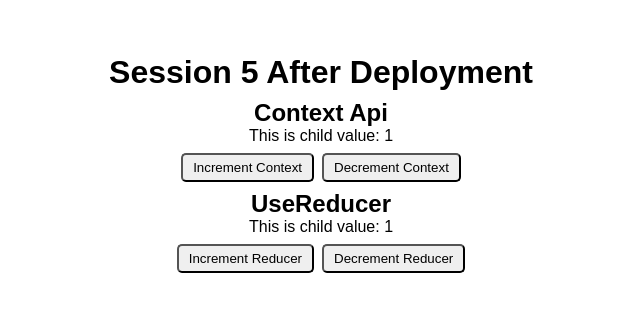
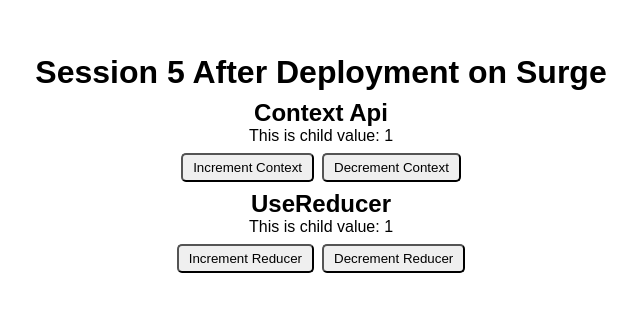
Before and after one commit to syedtalhaaskari97/bootcamp_2020_urdu, a React (Create React App) app: page / in a window 1280 px wide. Shown: the part 237-548 px from the top of the page, without its empty margins (319-959 px from the left). Built offline with nearby package versions, Linux system fonts and the light colour scheme.

Commit message:
Update App.js file

```diff
--- a/src/App.js
+++ b/src/App.js
@@ -9,7 +9,7 @@ const App = () => {
   return (
     <CounterContext.Provider value={counter}>
       <div>
-        <h1>Session 5 After Deployment</h1>
+        <h1>Session 5 After Deployment on Surge</h1>
         <div className="mt-2">
           <Parent />
         </div>
```
